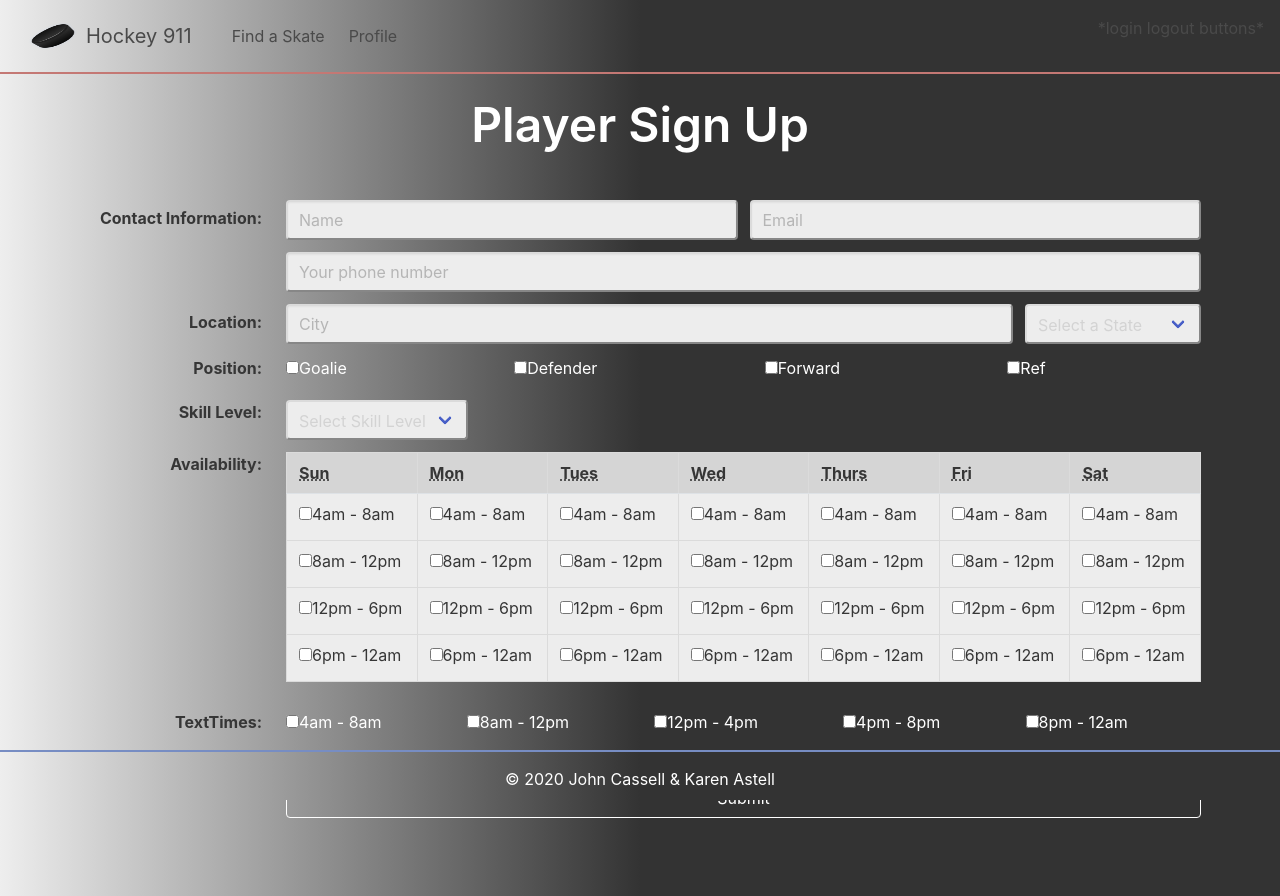
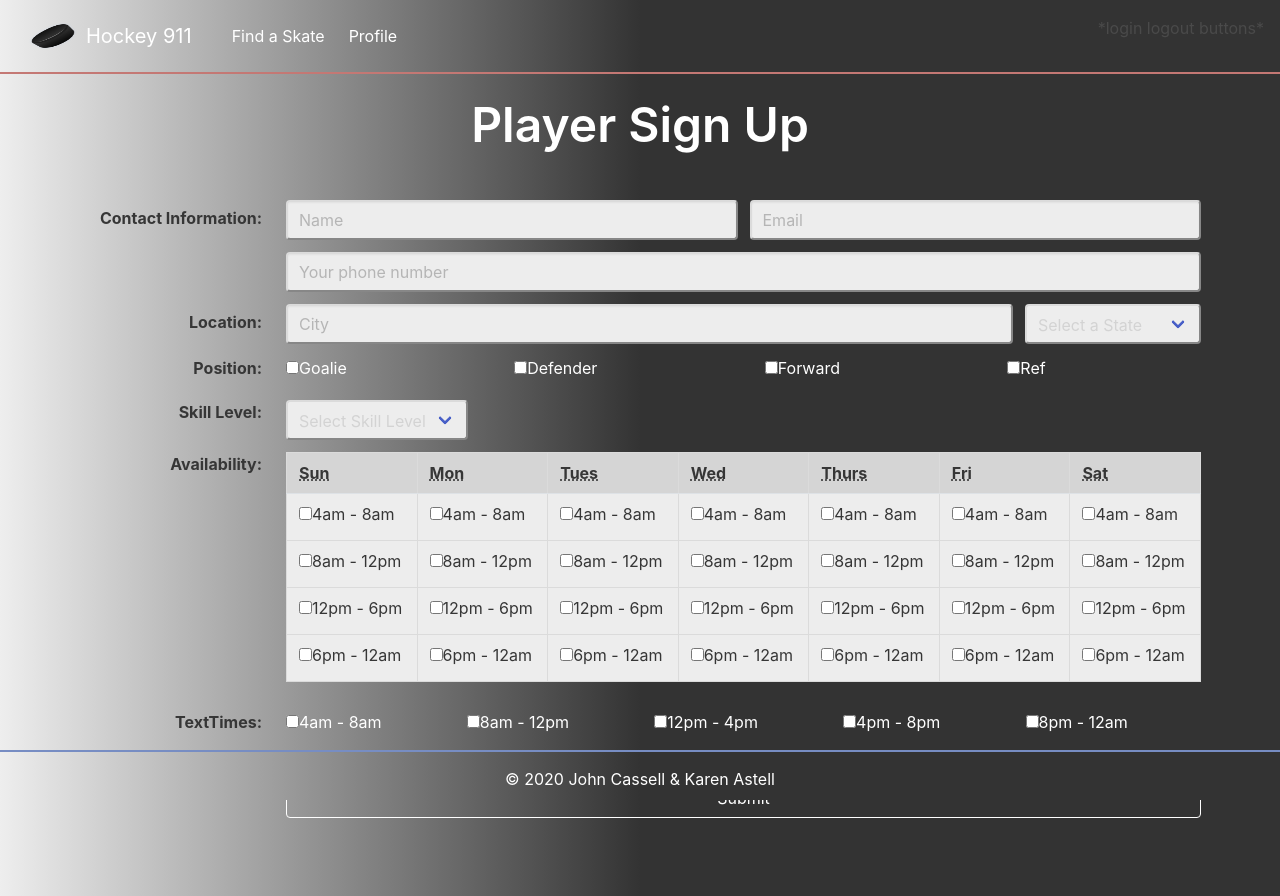
Before and after one commit to karenastell/hockey911, a React (Create React App) app in the folder client/: page /player-sign-up in a window 1280 px wide. Built offline with nearby package versions, Linux system fonts and the light colour scheme; no server answers.

Commit message:
tweaking nav colors

```diff
--- a/client/src/components/Nav/Nav.js
+++ b/client/src/components/Nav/Nav.js
@@ -7,7 +7,7 @@ export default function Nav() {
   return (
     <nav className='nav-background' role='navigation' aria-label='main navigation'>
       <div className='navbar-brand'>
-        <a className='navbar-item' href='https://bulma.io'>
+        <a className='navbar-item' href='#'>
           <img
             src='./puck.png'
             className='puck'
@@ -15,12 +15,12 @@ export default function Nav() {
             width='112'
             height='28'
           />
-          <span className='ml-2'>Hockey 911</span>
+          <span className='ml-2 white-text'>Hockey 911</span>
         </a>
       </div>
       <div class='navbar-menu'>
-        <div className='navbar-start'>
-          <a className='navbar-item'>Find a Skate</a>
+        <div className='navbar-start white-text'>
+          <a className='navbar-item '>Find a Skate</a>
 
           <a className='navbar-item'>Profile</a>
         </div>
```
